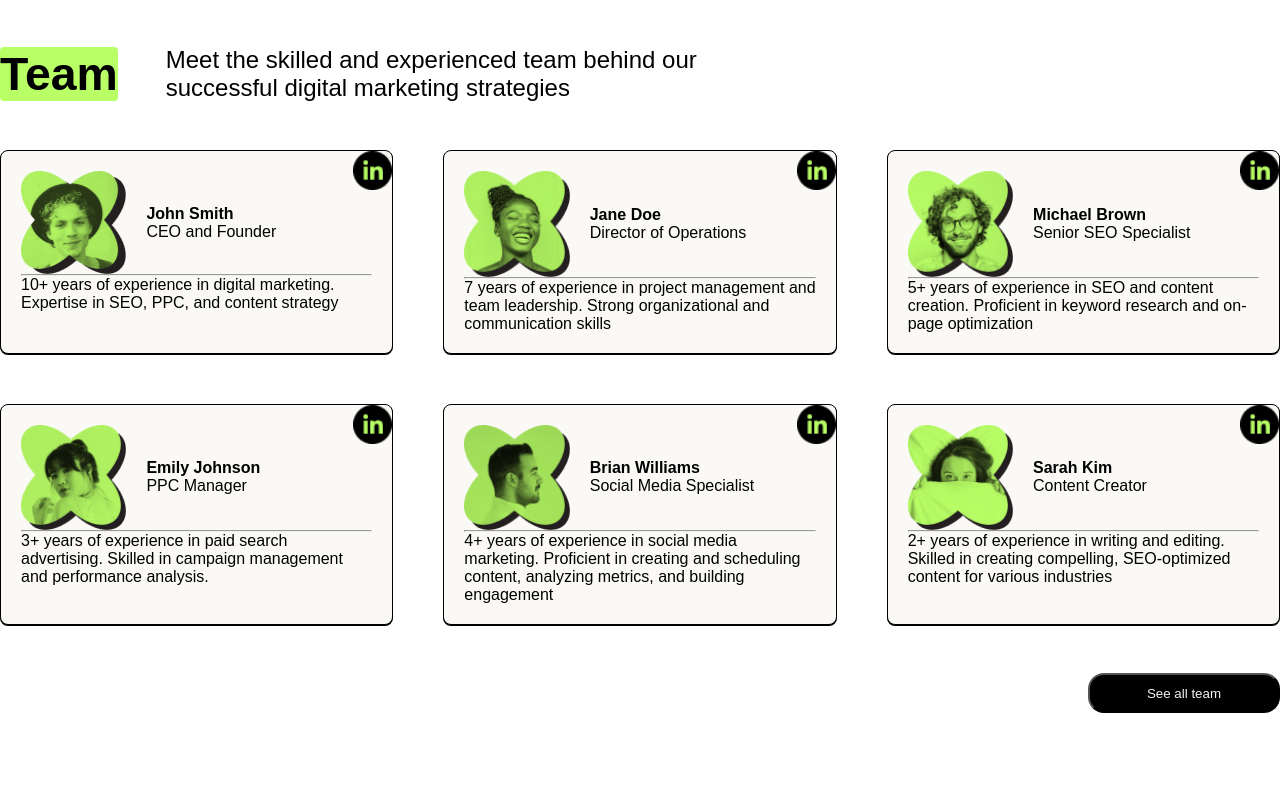
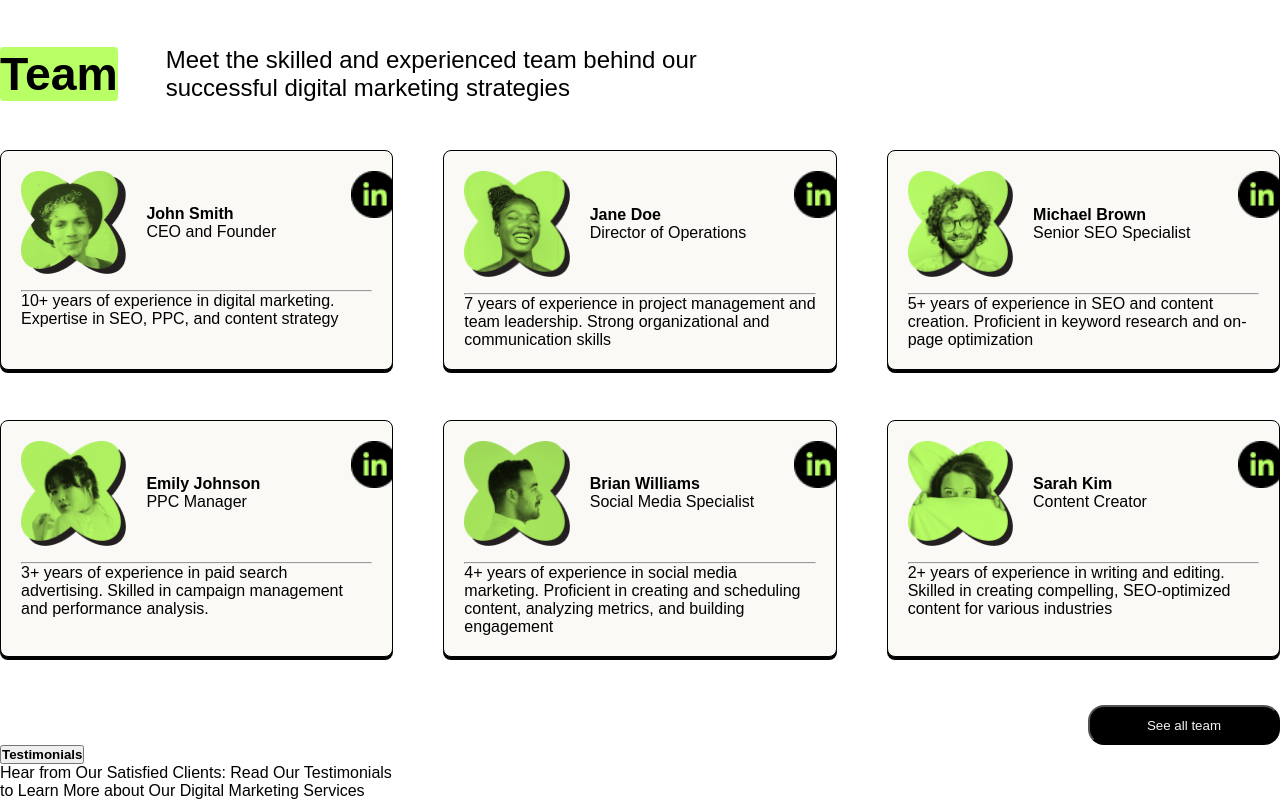
Before and after one commit to MD-Fazla-Rabbi/Postivus-client, a plain HTML site: page index.html in a window 1280 px wide. Shown: the part 4573-5373 px from the top of the page. Before the commit the page ends 5286 px from the top, so only its background shows below. Drawn offline with Linux system fonts and the light colour scheme; files whose address does not match are found by name.

Commit message:
section9 html complete

```diff
--- a/index.html
+++ b/index.html
@@ -671,5 +671,25 @@
         </section>
 
         <!--section8 end here-->
+
+           <!--section9 start here-->
+
+        <section>
+            <div class="section9-main-div">
+                <button class="section9-button">
+                   <b>
+                   Testimonials
+                </b>
+                </button>
+
+                <p class="section9-p">
+                    Hear from Our Satisfied Clients: Read Our Testimonials <br>
+                    to Learn More about Our Digital Marketing Services
+                </p>
+            </div>
+
+        </section>
+                <!-- section9 end here-->
+
 </body>
 </html>
--- a/style.css
+++ b/style.css
@@ -517,11 +517,13 @@ display:flex;
     padding: 20px;
     border: 1px solid;
     border-radius: 8px;
-    box-shadow:0px 1px 0px 0px black;
+    box-shadow:0px 3px 0px 0px black;
     background-image:url("./img/icone6.png");
     background-position: top right;
+    background-position-x:350px;
+    background-position-y:20px ;
     background-repeat: no-repeat;
-    background-size:10%;
+    background-size:12%;
     box-sizing: border-box;
 }
 
@@ -534,6 +536,7 @@ img.card-img {
     display: flex;
     align-items: center;
     gap: 20px;
+    margin-bottom: 1rem;
 }
 
 .section8-bottom-div{
```
